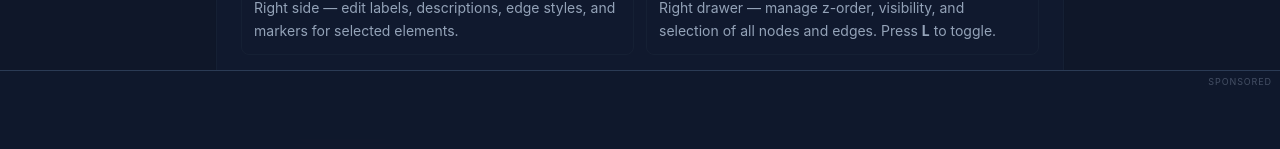
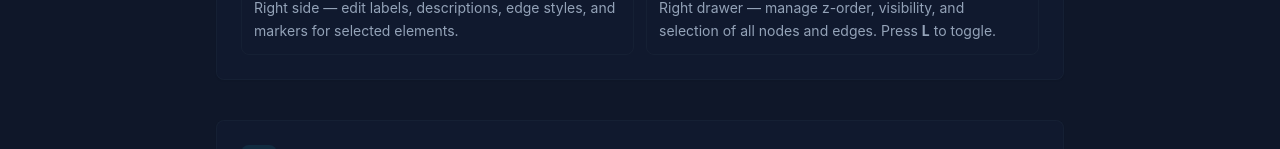
Before and after one commit to ariffrahimin/lukis, a React (Vite) app in the folder apps/web/: page /guide in a window 1280 px wide. Shown: the part 640-789 px from the top of the page. Built offline with nearby package versions, Linux system fonts and the light colour scheme.

Commit message:
remove sponsored banner

```diff
--- a/apps/web/index.html
+++ b/apps/web/index.html
@@ -28,9 +28,6 @@
     <meta name="twitter:description" content="A free visual diagram editor for cloud architecture, software processes, and system design. Drag, connect, and export diagrams from your browser." />
     <meta name="twitter:image" content="https://basically.my/favicon.ico" />
 
-    <!-- Google AdSense -->
-    <script async src="https://pagead2.googlesyndication.com/pagead/js/adsbygoogle.js?client=ca-pub-1861200776544038" crossorigin="anonymous"></script>
-
     <!-- Structured Data -->
     <script type="application/ld+json">
       {
--- a/apps/web/src/components/AdBanner.tsx
+++ /dev/null
@@ -1,38 +0,0 @@
-import { useEffect, useRef } from 'react';
-
-declare global {
-  interface Window {
-    adsbygoogle: unknown[];
-  }
-}
-
-export const AdBanner = () => {
-  const pushed = useRef(false);
-
-  useEffect(() => {
-    if (pushed.current) return;
-    pushed.current = true;
-    try {
-      window.adsbygoogle = window.adsbygoogle || [];
-      window.adsbygoogle.push({});
-    } catch {
-      // AdSense not loaded (dev environment)
-    }
-  }, []);
-
-  return (
-    <div className="fixed bottom-0 left-0 right-0 z-20 h-[90px] bg-toolbar-bg/95 backdrop-blur-xl border-t border-border flex items-center justify-center pointer-events-auto">
-      <span className="absolute top-1 right-2 text-[9px] text-muted-foreground/40 uppercase tracking-widest select-none">
-        Sponsored
-      </span>
-      <ins
-        className="adsbygoogle"
-        style={{ display: 'block', width: '100%', height: '90px' }}
-        data-ad-client="ca-pub-1861200776544038"
-        data-ad-slot="9303186351"
-        data-ad-format="auto"
-        data-full-width-responsive="true"
-      />
-    </div>
-  );
-};
--- a/apps/web/src/pages/Article.tsx
+++ b/apps/web/src/pages/Article.tsx
@@ -1,6 +1,5 @@
 import { useEffect } from "react";
 import { useParams, Link } from "react-router-dom";
-import { AdBanner } from "../components/AdBanner";
 import { Button } from "../components/ui/button";
 import { ArrowLeft } from "lucide-react";
 import { getArticle } from "virtual:articles";
@@ -75,7 +74,6 @@ export default function Article() {
           </div>
         )}
       </main>
-      <AdBanner />
     </div>
   );
 }
--- a/apps/web/src/pages/Articles.tsx
+++ b/apps/web/src/pages/Articles.tsx
@@ -1,6 +1,5 @@
 import { useEffect } from "react";
 import { Link } from "react-router-dom";
-import { AdBanner } from "../components/AdBanner";
 import { Card, CardContent, CardHeader, CardTitle } from "../components/ui/card";
 import { Button } from "../components/ui/button";
 import { ArrowLeft, FileText } from "lucide-react";
@@ -92,7 +91,6 @@ export default function Articles() {
           </div>
         </section>
       </main>
-      <AdBanner />
     </div>
   );
 }
--- a/apps/web/src/pages/Guide.tsx
+++ b/apps/web/src/pages/Guide.tsx
@@ -1,5 +1,4 @@
 import { useEffect } from "react";
-import { AdBanner } from "../components/AdBanner";
 import { Card, CardContent, CardHeader, CardTitle } from "../components/ui/card";
 import { Badge } from "../components/ui/badge";
 import { Separator } from "../components/ui/separator";
@@ -469,7 +468,6 @@ export default function Guide() {
           </div>
         </section>
       </main>
-      <AdBanner />
     </div>
   );
 }
--- a/apps/web/src/pages/Home.tsx
+++ b/apps/web/src/pages/Home.tsx
@@ -1,6 +1,5 @@
 import { useEffect, useRef } from "react";
 import { Link } from "react-router-dom";
-import { AdBanner } from "../components/AdBanner";
 import {
   ArrowRight,
   Pen,
@@ -353,8 +352,6 @@ export default function Home() {
           </div>
         </section>
       </main>
-
-      <AdBanner />
     </div>
   );
 }
```
